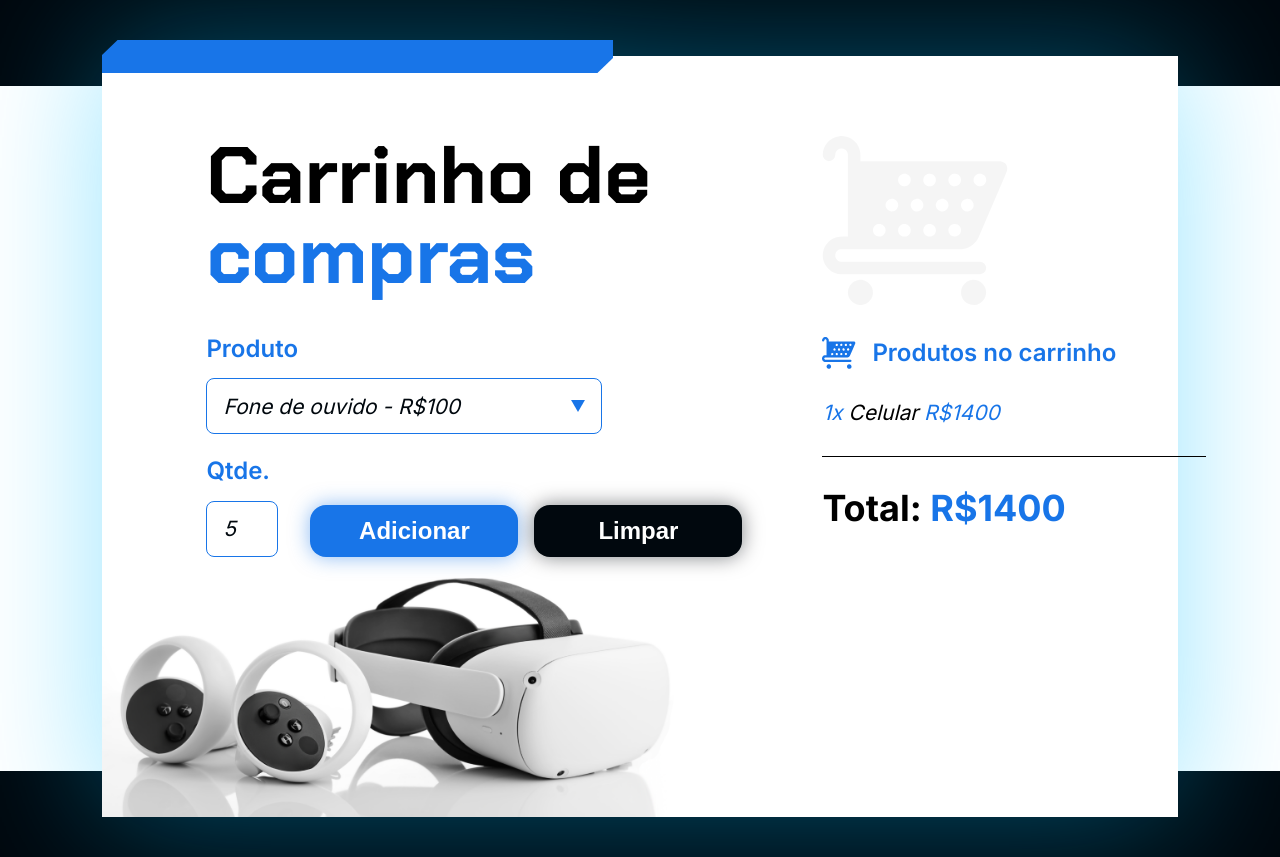
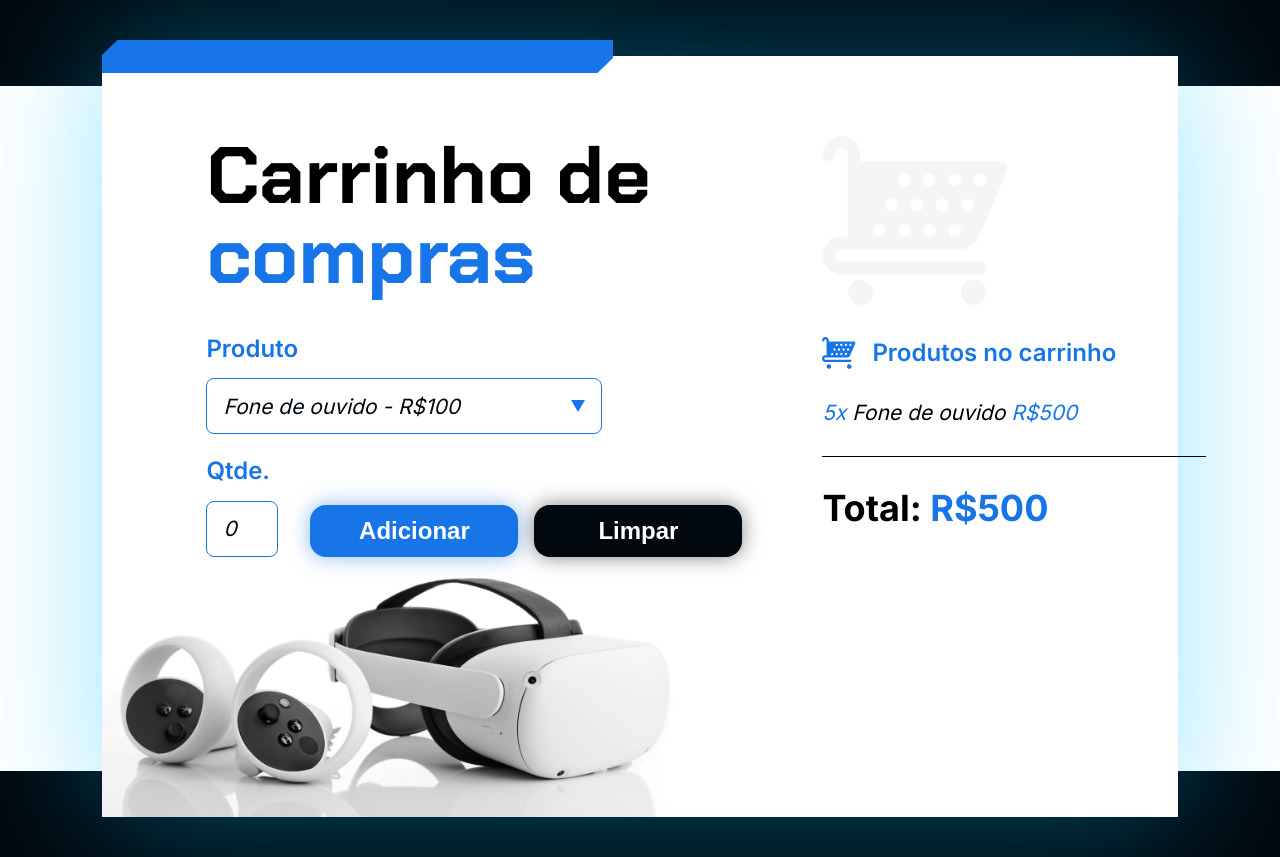
Before and after one commit to ViniCellist/JavaScript, a plain HTML site: page Alura/logica3/carrinho-compras/index.html in a window 1280 px wide. Both pictures are taken after typing "5" into the empty fields and a click on the button "Adicionar". Drawn offline with Linux system fonts and the light colour scheme.

Commit message:
feat: carrinho

```diff
--- a/Alura/logica3/carrinho-compras/index.html
+++ b/Alura/logica3/carrinho-compras/index.html
@@ -40,8 +40,8 @@
           </label>
 
           <section class="botoes-wrapper">
-            <button onclick="adicionar()" type="button" class="botao-form botao-adicionar">Adicionar</button>
-            <button onclick="limpar()" type="button" class="botao-form botao-limpar">Limpar</button>
+            <button type="button" class="botao-form botao-adicionar">Adicionar</button>
+            <button type="button" class="botao-form botao-limpar">Limpar</button>
           </section>
         </section>
       </form>
@@ -55,16 +55,12 @@
         <h2 class="carrinho__titulo">Produtos no carrinho</h2>
       </div>
 
-      <section class="carrinho__produtos" id="lista-produtos">
-        <section class="carrinho__produtos__produto">
-          <span class="texto-azul">1x</span> Celular <span class="texto-azul">R$1400</span>
-        </section>
-      </section>
+      <section class="carrinho__produtos" id="lista-produtos"></section>
 
       <div class="divisoria"></div>
 
       <p class="carrinho__total">
-        Total: <span class="texto-azul" id="valor-total">R$1400</span>
+        Total: <span class="texto-azul" id="valor-total"></span>
       </p>
     </section>
   </main>
--- a/Alura/logica3/carrinho-compras/js/app.js
+++ b/Alura/logica3/carrinho-compras/js/app.js
@@ -0,0 +1,35 @@
+const btnAdd = document.querySelector('.botao-adicionar');
+const btnClean = document.querySelector('.botao-limpar');
+let totalAll = 0;
+
+btnAdd.addEventListener('click', adicionar);
+btnClean.addEventListener('click', limpar);
+
+
+function adicionar() {
+    let product = document.querySelector('#produto').value;
+    let productName = product.split('-')[0];
+    let valueUnique = parseInt(product.split('R$')[1]);
+    let qntd = document.querySelector('#quantidade').value;
+    let price = qntd * valueUnique;
+
+    let carrinho = document.querySelector('#lista-produtos');
+    carrinho.innerHTML += `
+        <section class="carrinho__produtos__produto">
+            <span class="texto-azul">${qntd}x</span> ${productName} <span class="texto-azul">R$${price}</span>
+        </section>
+    `;
+
+    totalAll = totalAll + price;
+
+    let totalShow = document.querySelector('#valor-total');
+    totalShow.innerText = `R$${totalAll}`;
+
+    document.querySelector('#quantidade').value = 0;
+};
+
+function limpar() {
+    totalAll = 0;
+    document.querySelector('#lista-produtos').innerHTML = '';
+    document.querySelector('#valor-total').textContent = 'R$ 0';
+}
```
